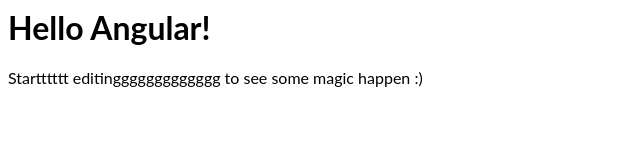
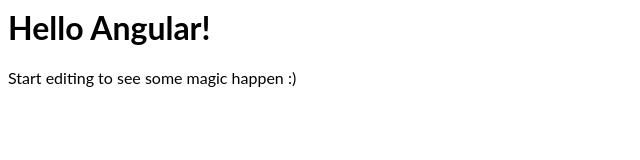
Before and after one commit to suhaibathul-Aslamiya/angular-4mtai7, an Angular app: page / in a window 1280 px wide. Shown: the top 160 px of the page, without its empty margins (0-640 px from the left). Built offline with nearby package versions, Linux system fonts and the light colour scheme.

Commit message:
1 file modified

```diff
--- a/src/app/app.component.html
+++ b/src/app/app.component.html
@@ -1,2 +1,2 @@
 <hello name="{{ name }}"></hello>
-<p>Startttttt editinggggggggggggg to see some magic happen :)</p>
+<p>Start editing to see some magic happen :)</p>
```
